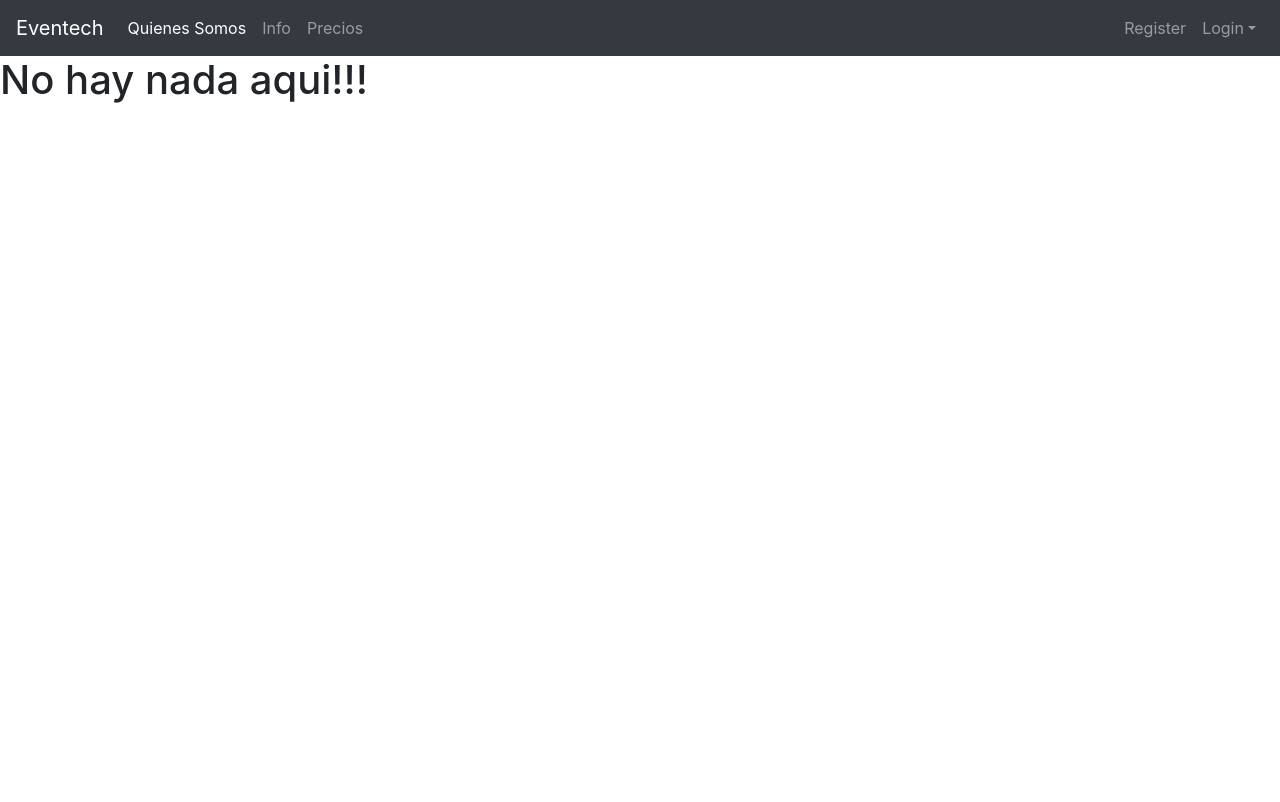
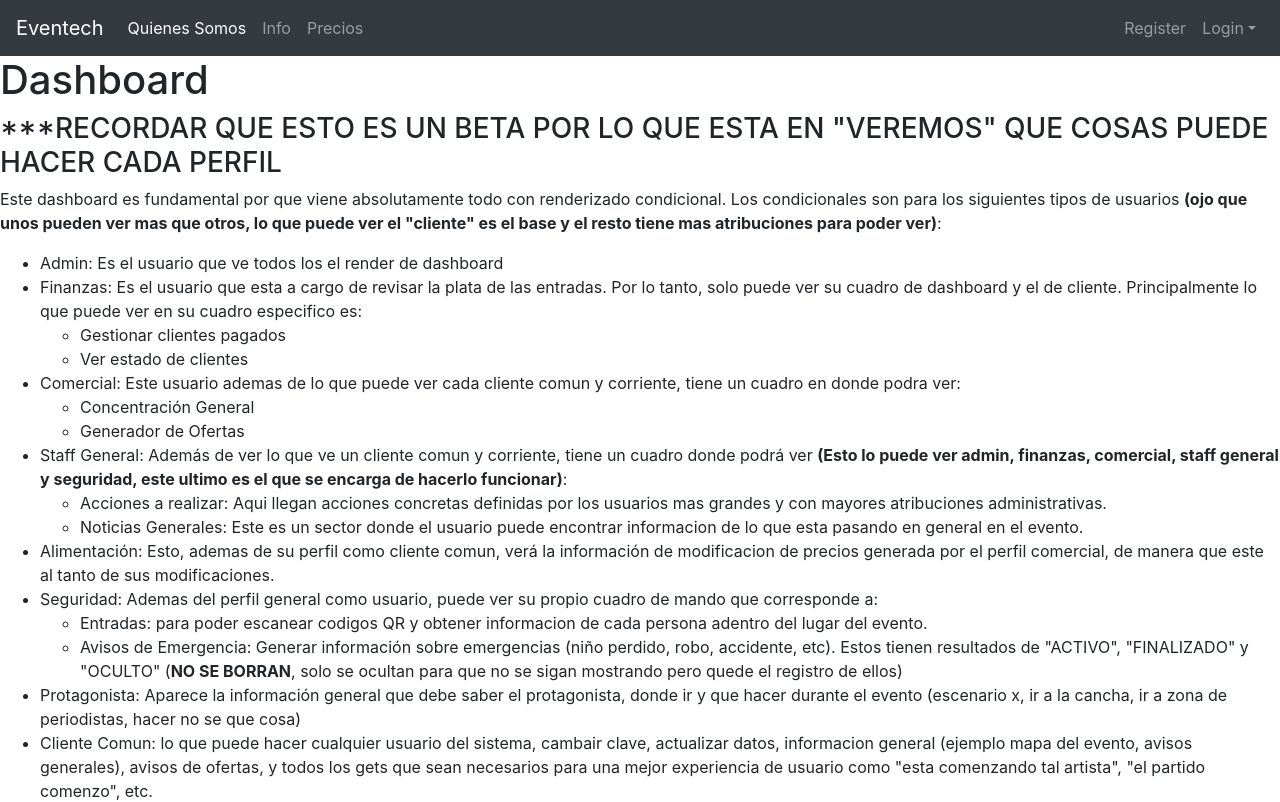
Before and after one commit to jerosantamariai/eventech, a React (Create React App) app in the folder front/: page /dashboard in a window 1280 px wide. Shown: the top 802 px of the page. Built offline with nearby package versions, Linux system fonts and the light colour scheme.

Commit message:
ready the propose for dashboard

```diff
--- a/front/src/App.js
+++ b/front/src/App.js
@@ -6,6 +6,7 @@ import Home from './views/home';
 import NotFound from './views/notfound';
 import Register from './views/register';
 import Login from './views/login';
+import Dashboard from './views/dashboard';
 
 function App() {
   return (
@@ -13,6 +14,7 @@ function App() {
       <BrowserRouter>
       <Navbar />
         <Switch>
+          <Route exact path="/dashboard" component={Dashboard} />
           <Route exact path="/login" component={Login} />
           <Route exact path="/register" component={Register} />
           <Route exact path="/" component={Home} />
--- /dev/null
+++ b/front/src/views/dashboard.jsx
@@ -0,0 +1,39 @@
+import React from 'react';
+
+const Dashboard = props => {
+    return (
+        <div className="dashteiner">
+            <h1>Dashboard</h1>
+            <h3>***RECORDAR QUE ESTO ES UN BETA POR LO QUE ESTA EN "VEREMOS" QUE COSAS PUEDE HACER CADA PERFIL</h3>
+            <p>Este dashboard es fundamental por que viene absolutamente todo con renderizado condicional. Los condicionales son para los siguientes tipos de usuarios <strong>(ojo que unos pueden ver mas que otros, lo que puede ver el "cliente" es el base y el resto tiene mas atribuciones para poder ver)</strong>:</p>
+            <ul>
+                <li>Admin: Es el usuario que ve todos los el render de dashboard</li>
+                <li>Finanzas: Es el usuario que esta a cargo de revisar la plata de las entradas. Por lo tanto, solo puede ver su cuadro de dashboard y el de cliente. Principalmente lo que puede ver en su cuadro especifico es:</li>
+                <ul>
+                    <li>Gestionar clientes pagados</li>
+                    <li>Ver estado de clientes</li>
+                </ul>
+                <li>Comercial: Este usuario ademas de lo que puede ver cada cliente comun y corriente, tiene un cuadro en donde podra ver:</li>
+                <ul>
+                    <li>Concentración General</li>
+                    <li>Generador de Ofertas</li>
+                </ul>
+                <li>Staff General: Además de ver lo que ve un cliente comun y corriente, tiene un cuadro donde podrá ver <strong>(Esto lo puede ver admin, finanzas, comercial, staff general y seguridad, este ultimo es el que se encarga de hacerlo funcionar)</strong>:</li>
+                <ul>
+                    <li>Acciones a realizar: Aqui llegan acciones concretas definidas por los usuarios mas grandes y con mayores atribuciones administrativas.</li>
+                    <li>Noticias Generales: Este es un sector donde el usuario puede encontrar informacion de lo que esta pasando en general en el evento.</li>
+                </ul>
+                <li>Alimentación: Esto, ademas de su perfil como cliente comun, verá la información de modificacion de precios generada por el perfil comercial, de manera que este al tanto de sus modificaciones.</li>
+                <li>Seguridad: Ademas del perfil general como usuario, puede ver su propio cuadro de mando que corresponde a:</li>
+                <ul>
+                    <li>Entradas: para poder escanear codigos QR y obtener informacion de cada persona adentro del lugar del evento.</li>
+                    <li>Avisos de Emergencia: Generar información sobre emergencias (niño perdido, robo, accidente, etc). Estos tienen resultados de "ACTIVO", "FINALIZADO" y "OCULTO" (<strong>NO SE BORRAN</strong>, solo se ocultan para que no se sigan mostrando pero quede el registro de ellos)</li>
+                </ul>
+                <li>Protagonista: Aparece la información general que debe saber el protagonista, donde ir y que hacer durante el evento (escenario x, ir a la cancha, ir a zona de periodistas, hacer no se que cosa)</li>
+                <li>Cliente Comun: lo que puede hacer cualquier usuario del sistema, cambair clave, actualizar datos, informacion general (ejemplo mapa del evento, avisos generales), avisos de ofertas, y todos los gets que sean necesarios para una mejor experiencia de usuario como "esta comenzando tal artista", "el partido comenzo", etc. <br /><br />Se podria hacer una zona de gamificacion. Por ejemplo, si estamos en Lollapalooza si vas al stand no se cuanto y subes una foto obtienes 10 puntos, si muestras que estas botando tu basura en un punto verde donde corresponde obten 20 puntos, si hay un artista con poco publico "quedate 15min con este artista y obten 50puntos", y cada ciertos puntos obtienes beneficios como "1 vaso de cocacola por 200puntos"<br /><br />Recordar de que cada entrada tiene un codigo qr y un codigo de sku de entrada por lo que se pueden filtrar los envios de informacion dependiendo de quienes estan en que parte. La gran gracia del sistema es el funcionamiento del posicionamiento global y de esta forma ntregar informacion a quien la necesite</li>
+            </ul>
+        </div>
+    );
+}
+
+export default Dashboard
```
